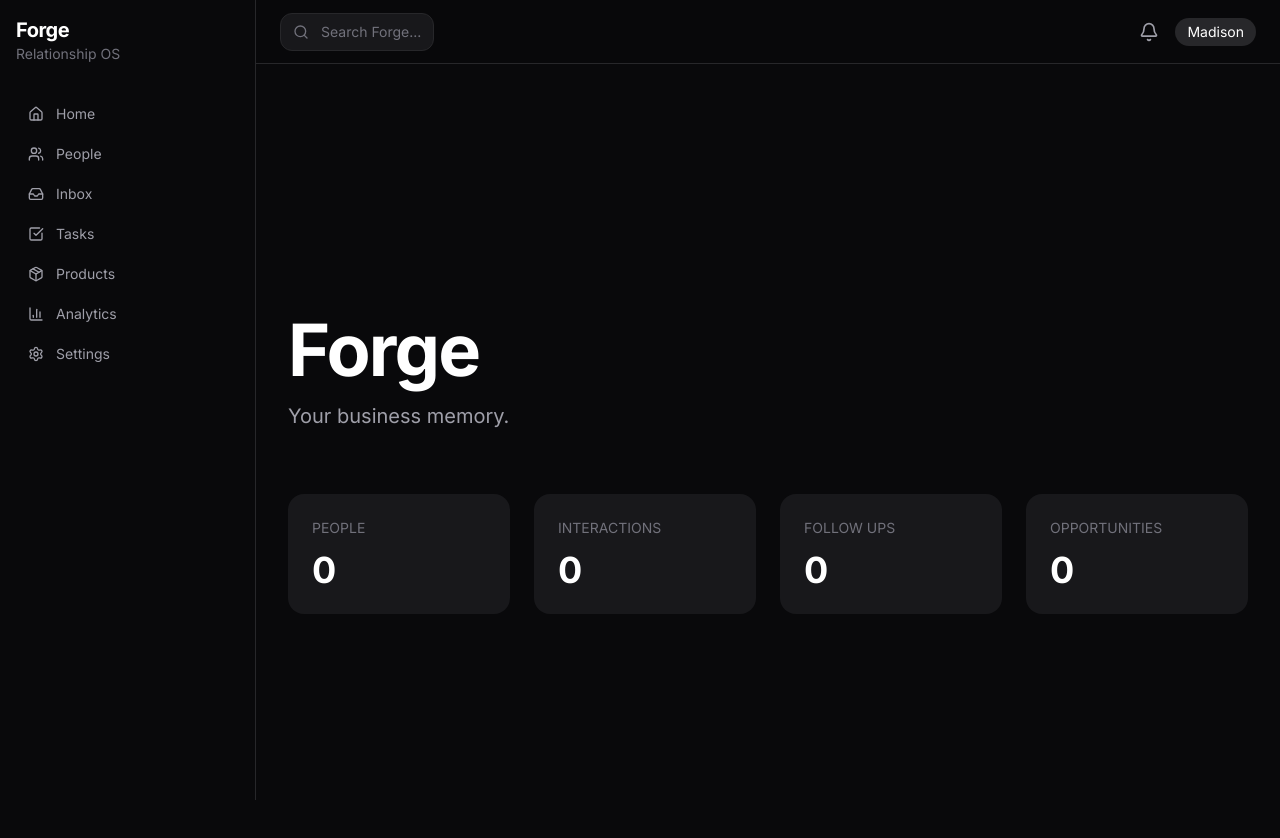
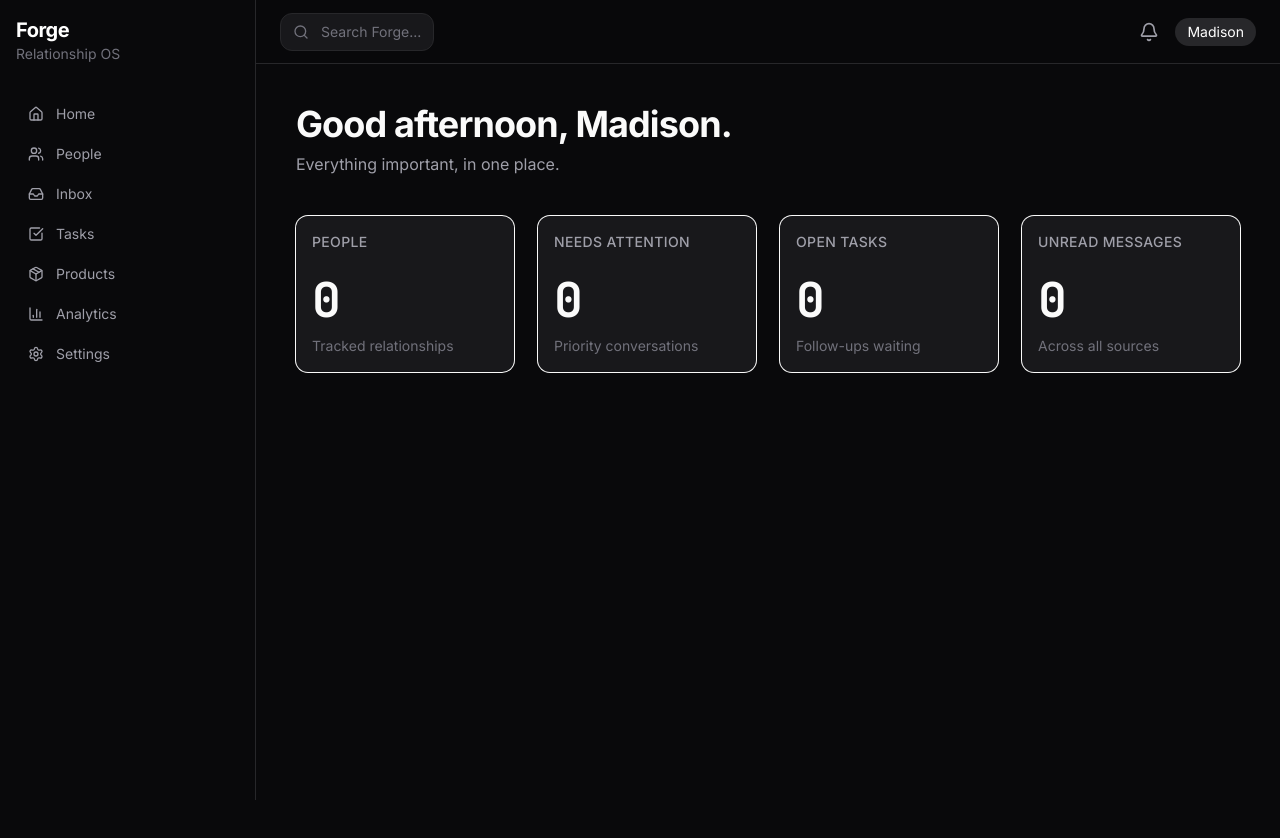
Before and after one commit to matwood18/forge-os, a Next.js app: page / in a window 1280 px wide. Shown: the top 838 px of the page. After the commit the page ends 800 px from the top, so only its background shows below. Built offline with nearby package versions, Linux system fonts and the light colour scheme.

Commit message:
Use reusable dashboard stat cards

```diff
--- a/app/page.tsx
+++ b/app/page.tsx
@@ -1,61 +1,51 @@
+import StatCard from "@/components/dashboard/stat-card"
+
+const dashboardStats = [
+  {
+    title: "People",
+    value: 0,
+    description: "Tracked relationships",
+  },
+  {
+    title: "Needs Attention",
+    value: 0,
+    description: "Priority conversations",
+  },
+  {
+    title: "Open Tasks",
+    value: 0,
+    description: "Follow-ups waiting",
+  },
+  {
+    title: "Unread Messages",
+    value: 0,
+    description: "Across all sources",
+  },
+]
+
 export default function Home() {
   return (
-    <main className="min-h-screen bg-zinc-950 text-white">
-      <div className="mx-auto flex min-h-screen max-w-7xl flex-col justify-center px-8">
-
-        <h1 className="text-7xl font-bold tracking-tight">
-          Forge
+    <div className="p-10">
+      <div className="mb-10">
+        <h1 className="text-4xl font-bold tracking-tight">
+          Good afternoon, Madison.
         </h1>
 
-        <p className="mt-4 text-xl text-zinc-400">
-          Your business memory.
+        <p className="mt-2 text-zinc-400">
+          Everything important, in one place.
         </p>
+      </div>
 
-        <div className="mt-16 grid grid-cols-4 gap-6">
-
-          <div className="rounded-2xl bg-zinc-900 p-6">
-            <h2 className="text-sm uppercase text-zinc-500">
-              People
-            </h2>
-
-            <p className="mt-3 text-4xl font-bold">
-              0
-            </p>
-          </div>
-
-          <div className="rounded-2xl bg-zinc-900 p-6">
-            <h2 className="text-sm uppercase text-zinc-500">
-              Interactions
-            </h2>
-
-            <p className="mt-3 text-4xl font-bold">
-              0
-            </p>
-          </div>
-
-          <div className="rounded-2xl bg-zinc-900 p-6">
-            <h2 className="text-sm uppercase text-zinc-500">
-              Follow Ups
-            </h2>
-
-            <p className="mt-3 text-4xl font-bold">
-              0
-            </p>
-          </div>
-
-          <div className="rounded-2xl bg-zinc-900 p-6">
-            <h2 className="text-sm uppercase text-zinc-500">
-              Opportunities
-            </h2>
-
-            <p className="mt-3 text-4xl font-bold">
-              0
-            </p>
-          </div>
-
-        </div>
-
+      <div className="grid max-w-7xl gap-6 md:grid-cols-2 xl:grid-cols-4">
+        {dashboardStats.map((stat) => (
+          <StatCard
+            key={stat.title}
+            title={stat.title}
+            value={stat.value}
+            description={stat.description}
+          />
+        ))}
       </div>
-    </main>
-  );
+    </div>
+  )
 }
```
